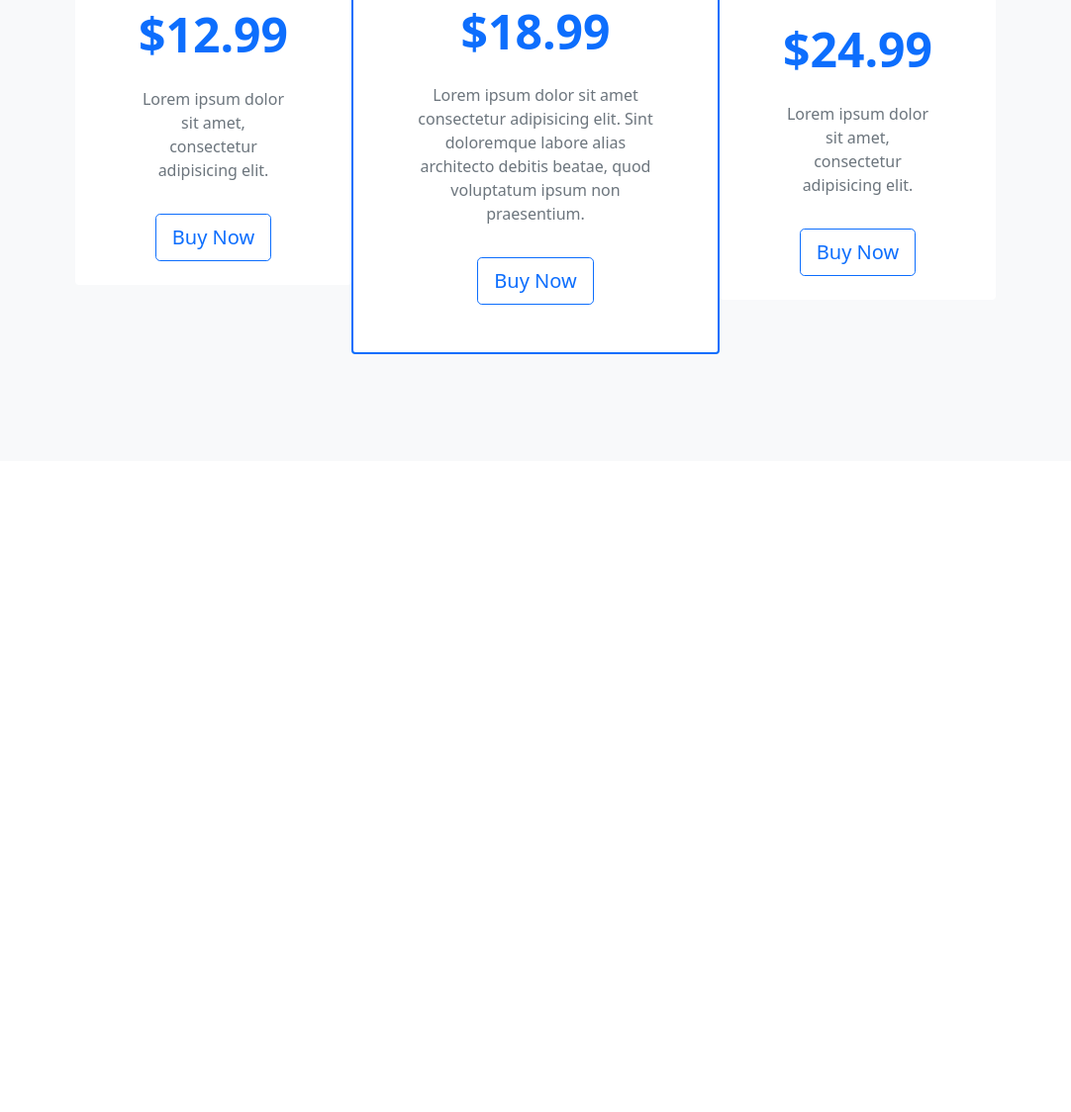
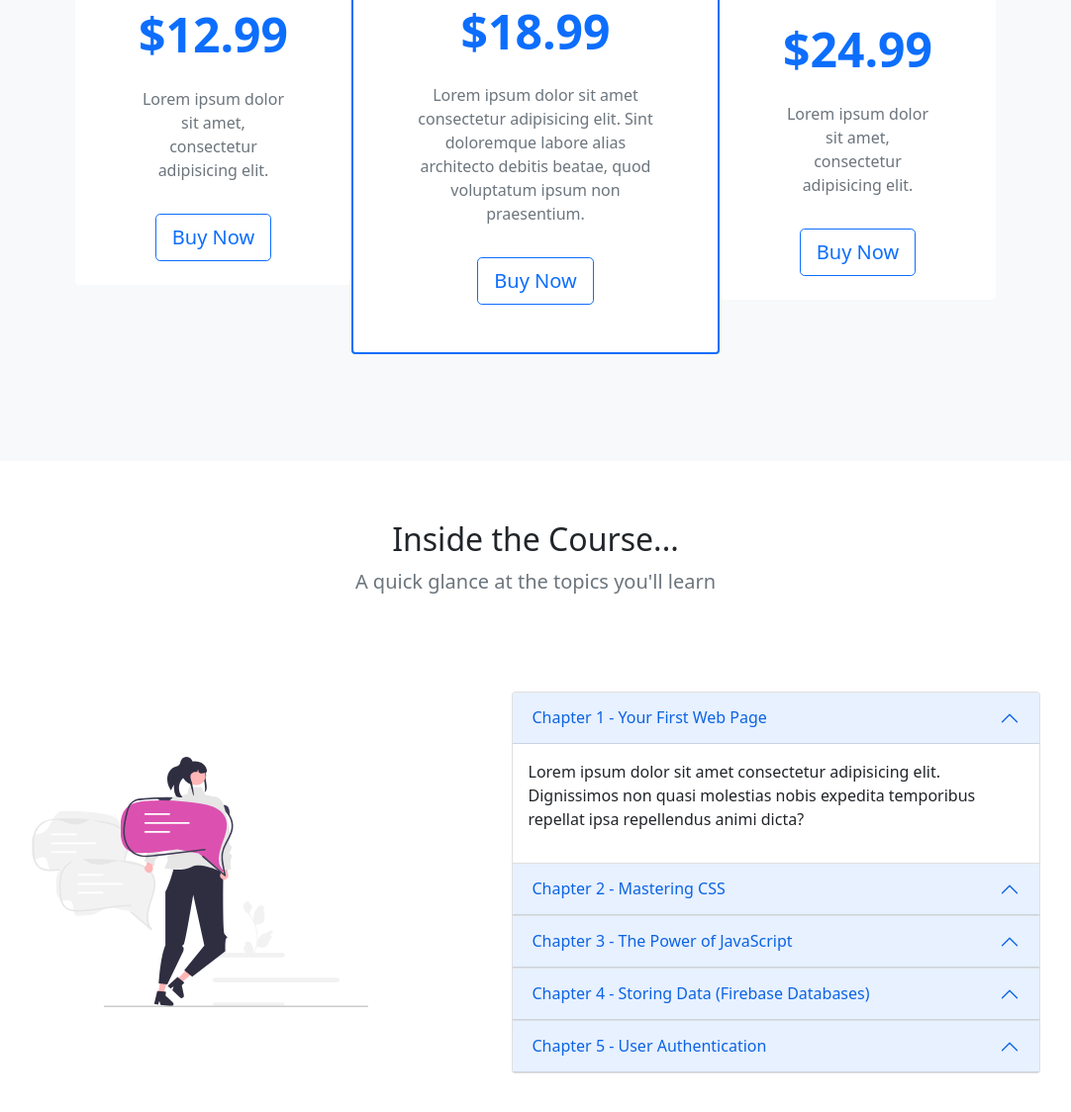
Before and after one commit to Dina2703/bs5-book-site, a plain HTML site: page index.html in a window 1280 px wide. Shown: the part 983-2107 px from the top of the page at 99% size, without its empty margins (99-1181 px from the left). Before the commit the page ends 1449 px from the top, so only its background shows below. Drawn offline with nearby package versions, Linux system fonts and the light colour scheme; files whose address does not match are found by name.

Commit message:
Accordion

```diff
--- a/index.html
+++ b/index.html
@@ -10,7 +10,7 @@
       integrity="sha384-EVSTQN3/azprG1Anm3QDgpJLIm9Nao0Yz1ztcQTwFspd3yD65VohhpuuCOmLASjC"
       crossorigin="anonymous"
     />
-    <title>BS5 - bookSite</title>
+    <title>BS5 - coder-girl</title>
     <style>
       body::before {
         display: block;
@@ -159,6 +159,161 @@
     </section>
 
     <!-- topics at a glance -->
+    <section id="topics">
+      <div class="container-md">
+        <div class="text-center">
+          <h2>Inside the Course...</h2>
+          <p class="lead text-muted">
+            A quick glance at the topics you'll learn
+          </p>
+        </div>
+        <div class="row my-5 g-5 justify-content-around align-items-center">
+          <div class="col-6 col-lg-4">
+            <img src="/assets/pic1.svg" class="img-fluid" alt="pic1" />
+          </div>
+
+          <!-- accordion -->
+          <div class="col-lg-6">
+            <div class="accordion" id="chapters">
+              <div class="accordion-item">
+                <h2 class="accordion-header" id="heading-1">
+                  <button
+                    class="accordion-button"
+                    type="button"
+                    data-bs-toggle="collapse"
+                    data-bs-target="#chapter-1"
+                    aria-expanded="true"
+                    aria-controls="chapter-1"
+                  >
+                    Chapter 1 - Your First Web Page
+                  </button>
+                </h2>
+                <div
+                  id="chapter-1"
+                  class="accordion-collapse collapse show"
+                  aria-labelledby="heading-1"
+                  data-bs-parent="#chapters"
+                >
+                  <p class="p-3">
+                    Lorem ipsum dolor sit amet consectetur adipisicing elit.
+                    Dignissimos non quasi molestias nobis expedita temporibus
+                    repellat ipsa repellendus animi dicta?
+                  </p>
+                </div>
+              </div>
+              <div class="accordion-item">
+                <h2 class="accordion-header" id="heading-2">
+                  <button
+                    class="accordion-button"
+                    type="button"
+                    data-bs-toggle="collapse"
+                    data-bs-target="#chapter-2"
+                    aria-expanded="false"
+                    aria-controls="chapter-2"
+                  >
+                    Chapter 2 - Mastering CSS
+                  </button>
+                </h2>
+                <div
+                  id="chapter-2"
+                  class="accordion-collapse collapse"
+                  aria-labelledby="heading-2"
+                  data-bs-parent="#chapters"
+                >
+                  <p class="p-3">
+                    Lorem ipsum dolor sit amet consectetur adipisicing elit.
+                    Dignissimos non quasi molestias nobis expedita temporibus
+                    repellat ipsa repellendus animi dicta?
+                  </p>
+                </div>
+              </div>
+              <div class="accordion-item">
+                <h2 class="accordion-header" id="heading-3">
+                  <button
+                    class="accordion-button"
+                    type="button"
+                    data-bs-toggle="collapse"
+                    data-bs-target="#chapter-3"
+                    aria-expanded="false"
+                    aria-controls="chapter-3"
+                  >
+                    Chapter 3 - The Power of JavaScript
+                  </button>
+                </h2>
+                <div
+                  id="chapter-3"
+                  class="accordion-collapse collapse"
+                  aria-labelledby="heading-3"
+                  data-bs-parent="#chapters"
+                >
+                  <p class="p-3">
+                    Lorem ipsum dolor sit amet consectetur adipisicing elit.
+                    Dignissimos non quasi molestias nobis expedita temporibus
+                    repellat ipsa repellendus animi dicta?
+                  </p>
+                </div>
+              </div>
+              <div class="accordion-item">
+                <h2 class="accordion-header" id="heading-4">
+                  <button
+                    class="accordion-button"
+                    type="button"
+                    data-bs-toggle="collapse"
+                    data-bs-target="#chapter-4"
+                    aria-expanded="false"
+                    aria-controls="chapter-4"
+                  >
+                    Chapter 4 - Storing Data (Firebase Databases)
+                  </button>
+                </h2>
+                <div
+                  id="chapter-4"
+                  class="accordion-collapse collapse"
+                  aria-labelledby="heading-4"
+                  data-bs-parent="#chapters"
+                >
+                  <p class="p-3">
+                    Lorem ipsum dolor sit amet consectetur adipisicing elit.
+                    Dignissimos non quasi molestias nobis expedita temporibus
+                    repellat ipsa repellendus animi dicta?
+                  </p>
+                </div>
+              </div>
+              <div class="accordion-item">
+                <h2 class="accordion-header" id="heading-5">
+                  <button
+                    class="accordion-button"
+                    type="button"
+                    data-bs-toggle="collapse"
+                    data-bs-target="#chapter-5"
+                    aria-expanded="false"
+                    aria-controls="chapter-5"
+                  >
+                    Chapter 5 - User Authentication
+                  </button>
+                </h2>
+                <div
+                  id="chapter-5"
+                  class="accordion-collapse collapse"
+                  aria-labelledby="heading-5"
+                  data-bs-parent="#chapters"
+                >
+                  <p class="p-3">
+                    Lorem ipsum dolor sit amet consectetur adipisicing elit.
+                    Dignissimos non quasi molestias nobis expedita temporibus
+                    repellat ipsa repellendus animi dicta?
+                  </p>
+                </div>
+              </div>
+            </div>
+          </div>
+        </div>
+      </div>
+    </section>
+
+    <!-- reviews list -->
+    <!-- contact form -->
+    <!-- get updates / modal trigger -->
 
     <script
       src="https://cdn.jsdelivr.net/npm/bootstrap@5.0.2/dist/js/bootstrap.bundle.min.js"
```
